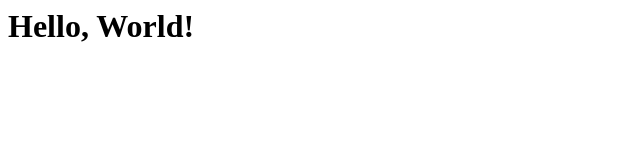
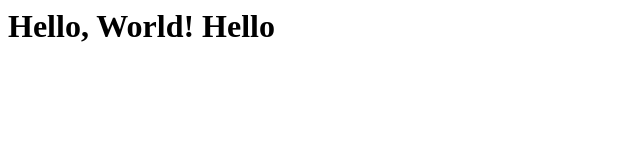
Before and after one commit to mila-klimovich/test-, a plain HTML site: page index.html in a window 1280 px wide. Shown: the whole page, without its empty margins (0-640 px from the left). Drawn offline with Linux system fonts and the light colour scheme.

Commit message:
made some changes

```diff
--- a/index.html
+++ b/index.html
@@ -1 +1 @@
-<h1>Hello, World!</h1>
+<h1>Hello, World! Hello</h1>
```
